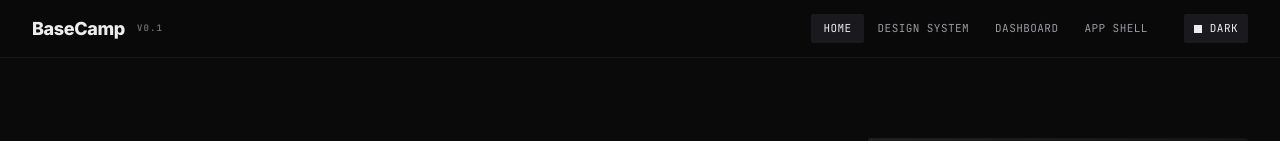
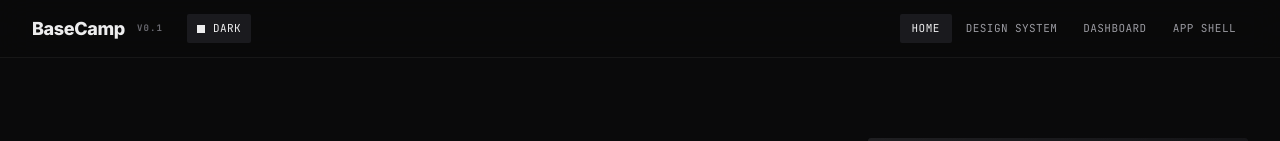
Before and after one commit to hendrikkels/basecamp, a Next.js app: page / in a window 1280 px wide. Shown: the top 141 px of the page. Built offline with nearby package versions, Linux system fonts and the light colour scheme.

Commit message:
move light/dark mode toggle

```diff
--- a/src/app/page.tsx
+++ b/src/app/page.tsx
@@ -24,15 +24,15 @@ export default function Home() {
     <>
       <Navbar>
         <Navbar.Brand href="/" meta="v0.1">BaseCamp</Navbar.Brand>
+        <Navbar.Actions>
+          <ThemeToggle />
+        </Navbar.Actions>
         <Navbar.Links>
           <Navbar.Link href="/" active>Home</Navbar.Link>
           <Navbar.Link href="/design-system">Design System</Navbar.Link>
           <Navbar.Link href="/dashboard">Dashboard</Navbar.Link>
           <Navbar.Link href="/sidebar-demo">App Shell</Navbar.Link>
         </Navbar.Links>
-        <Navbar.Actions>
-          <ThemeToggle />
-        </Navbar.Actions>
       </Navbar>
 
       {/* Hero */}
```
